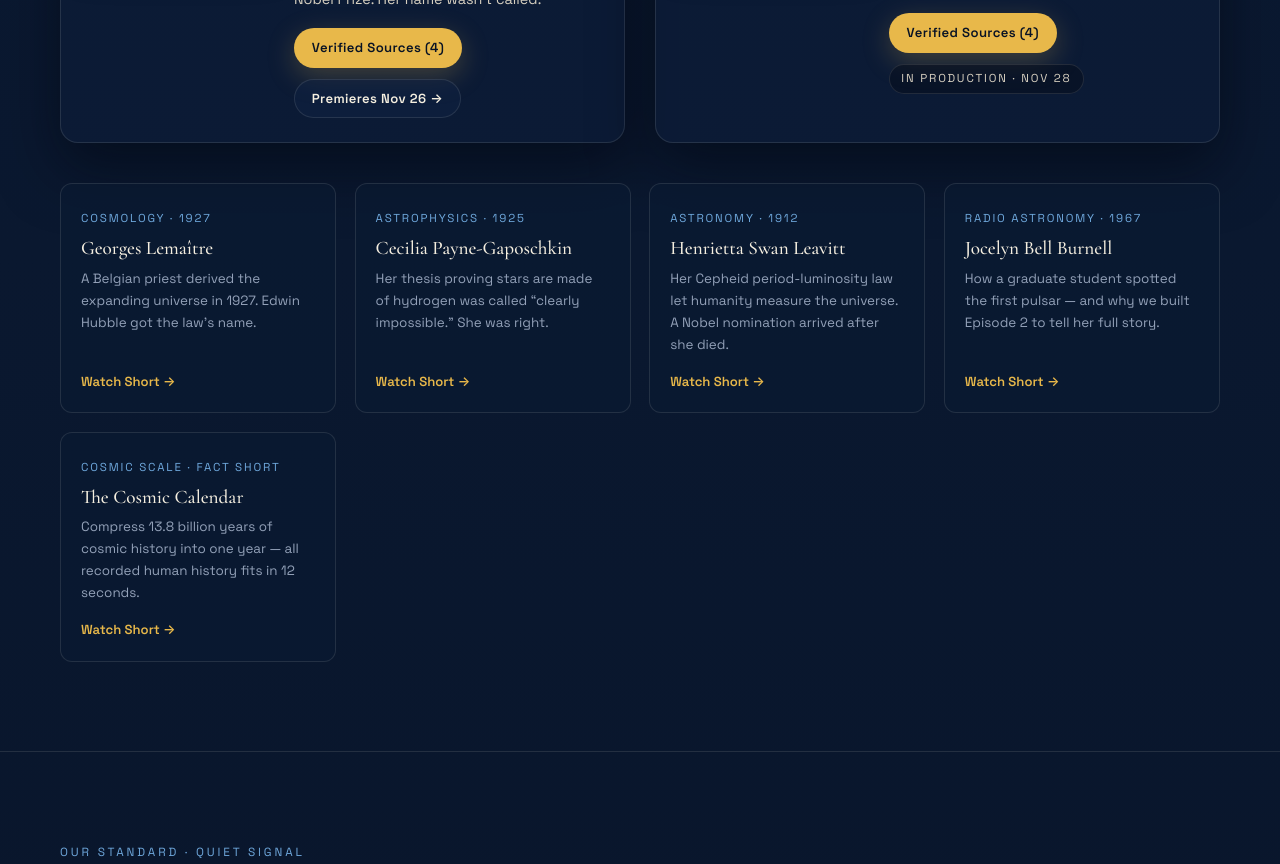
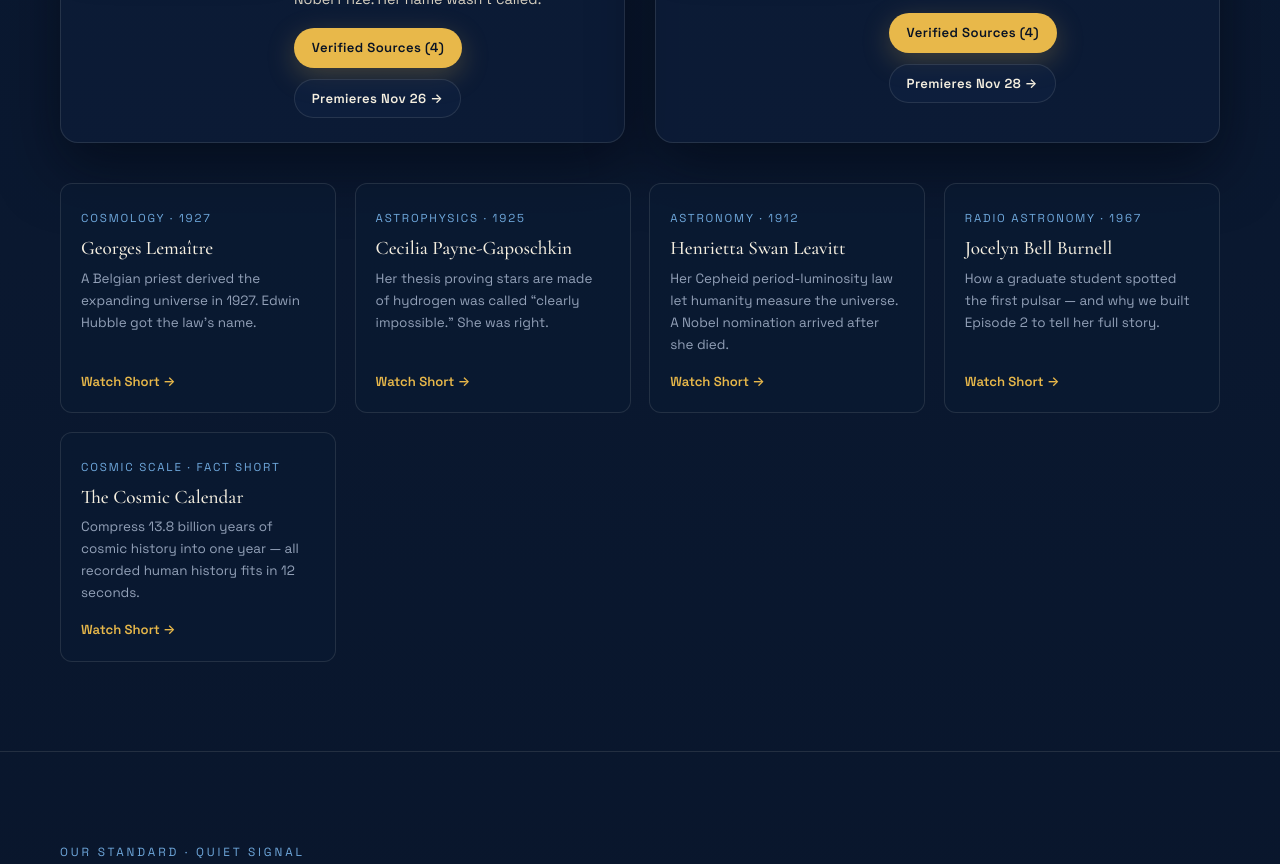
Before and after one commit to BrilliantAndOverlooked/BrilliantAndOverlooked.github.io, a plain HTML site: page index.html in a window 1280 px wide. Shown: the part 2897-3761 px from the top of the page. Drawn offline with nearby package versions, Linux system fonts and the light colour scheme.

Commit message:
Link Nettie Stevens Tier-S Short (2ZQ4NiE9ntA) for Nov 28 premiere

```diff
--- a/index.html
+++ b/index.html
@@ -318,7 +318,9 @@
                 <button class="btn btn-gold btn-sm" type="button" data-toggle-sources="sources-stevens" aria-expanded="false">
                   Verified Sources (4)
                 </button>
-                <span class="badge">In Production &middot; Nov 28</span>
+                <a class="btn btn-ghost btn-sm" href="https://youtu.be/2ZQ4NiE9ntA" target="_blank" rel="noopener noreferrer">
+                  Premieres Nov 28 &rarr;
+                </a>
               </div>
             </div>
             <div class="source-drawer mini-sources" id="sources-stevens" hidden>
```
